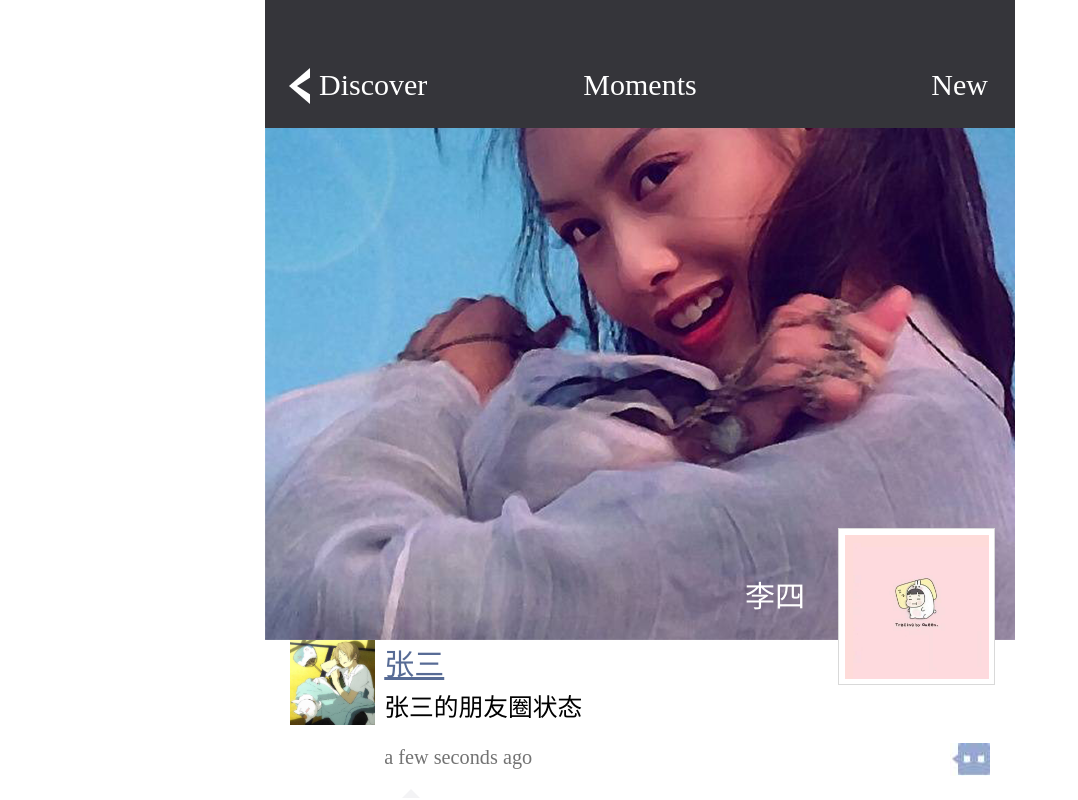
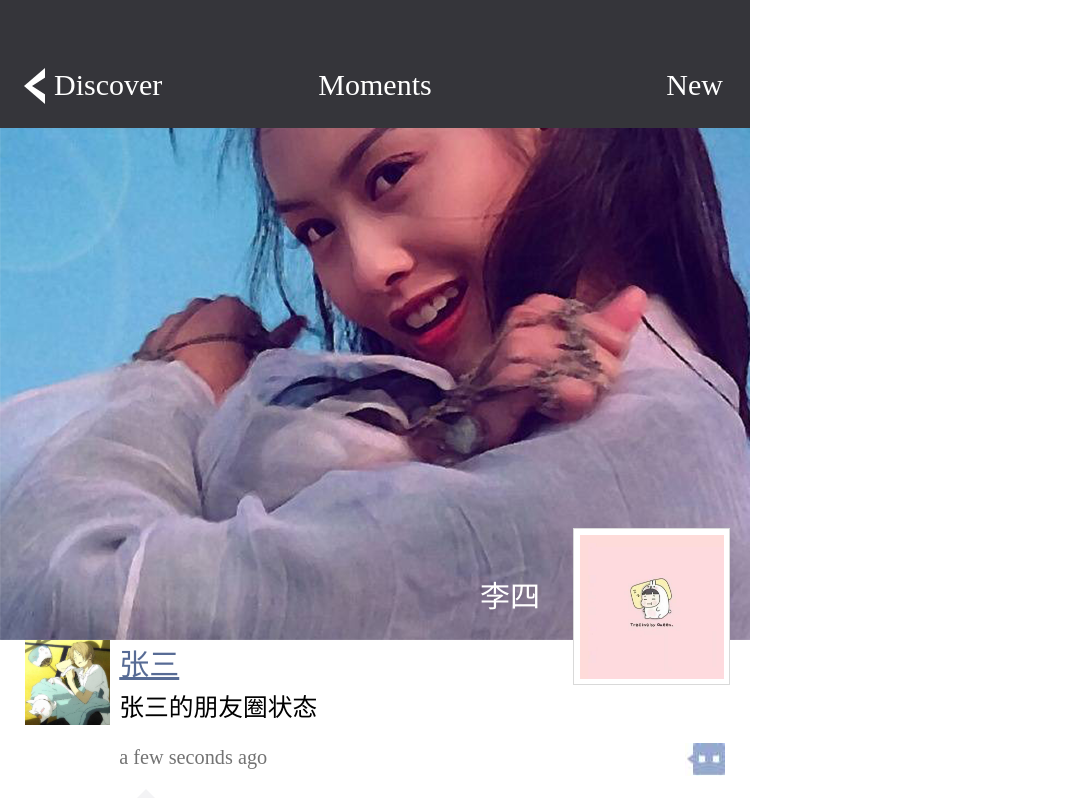
Before and after one commit to zifeiyusama/wechat, a Vue app: page /home in a window 1280 px wide. Shown: the top 800 px of the page, without its empty margins (0-1078 px from the left). Built offline with nearby package versions, Linux system fonts and the light colour scheme.

Commit message:
modify container

```diff
--- a/src/App.vue
+++ b/src/App.vue
@@ -7,6 +7,8 @@
 <script>
 import animate from 'animate.css'
 export default{
+	data() {
+	}
 }
 </script>
 
@@ -20,5 +22,15 @@ html {
 }
 body {
   font-size: 1rem;
+  position: relative;
+}
+.container {
+	position: absolute;
+	overflow: auto;
+	width: 10.0rem;
+	height: 17.92rem;
+	min-height: 17.92rem;
+	margin: auto;
+	background: #fff;
 }
 </style>
--- a/src/pages/home/Home.vue
+++ b/src/pages/home/Home.vue
@@ -1,5 +1,5 @@
 <template>
-  <div id="container"  infinite-wrapper>
+  <div class="container"  infinite-wrapper>
     <page-header isHome="true"></page-header>
     <wall :userId="currentUser.userId"></wall>
     <post :items="posts"></post>
@@ -37,12 +37,4 @@ export default {
     text-decoration: none;
     color: #576b95;
   }
-  #container {
-    overflow: auto;
-    width: 10.0rem;
-    height: 17.92rem;
-    min-height: 17.92rem;
-    margin: 0 auto;
-    background: #fff;
-  }
 </style>
--- a/src/pages/user/User.vue
+++ b/src/pages/user/User.vue
@@ -1,5 +1,5 @@
 <template>
-<div id="container">
+<div class="container">
   <page-header isHome="false"></page-header>
   <div id="info">
     <img class="avatar info-left" :src="avatarBaseUrl + userInfo.avatar" alt="头像">
@@ -69,13 +69,6 @@ export default {
 }
 </script>
 <style scoped>
-  #container {
-    overflow: hidden;
-    width: 10.0rem;
-    height: 17.79rem;
-    margin: 0 auto;
-    background: #efeff3;
-  }
   #info {
     position: relative;
     display: flex;
```
